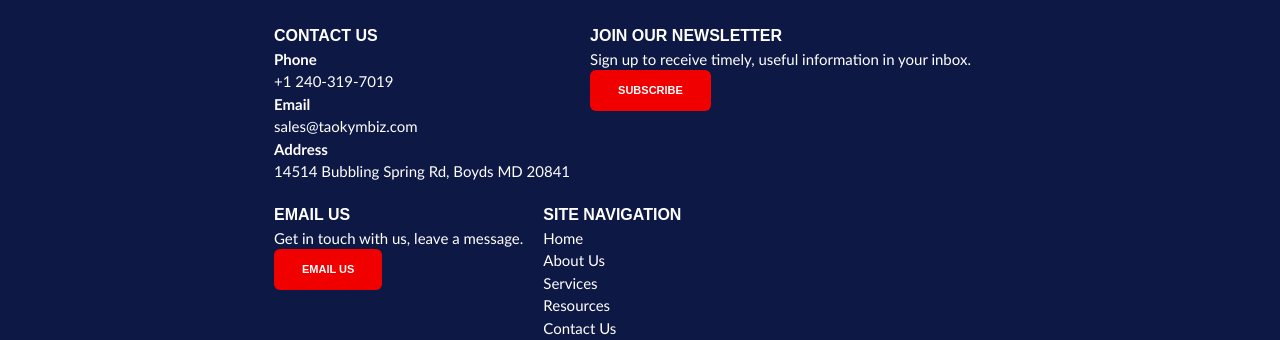
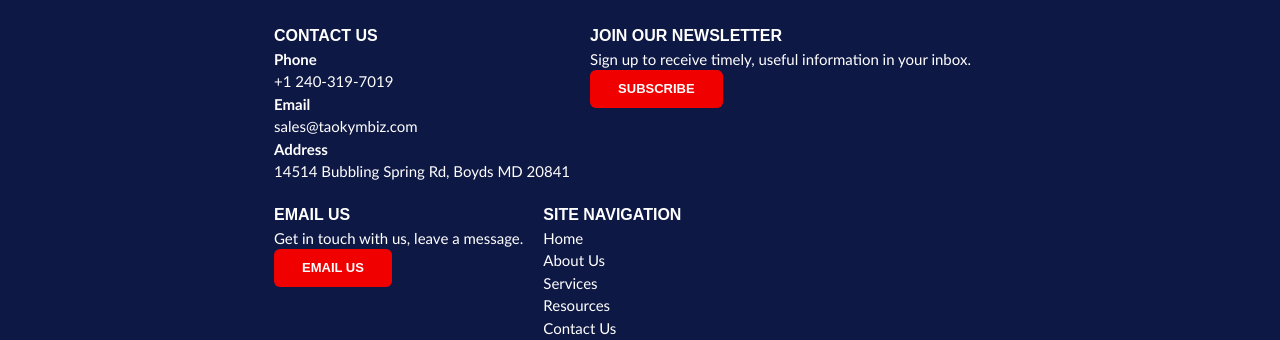
Before and after one commit to ryangarde/taokymbiz, a Nuxt app: page / in a window 1280 px wide. Shown: the part 2554-2894 px from the top of the page. Built offline with nearby package versions, Linux system fonts and the light colour scheme.

Commit message:
remove tailwind

```diff
--- a/components/MainFooter.vue
+++ b/components/MainFooter.vue
@@ -69,10 +69,10 @@
 button {
 	background-color: #f10000;
 	color: #fff;
-	padding: 12px 28px;
+	padding: 9px 28px;
 	border: none;
 	border-radius: 6px;
-	font-size: 11px;
+	font-size: 13px;
 	font-weight: 600;
 }
 </style>
--- a/nuxt.config.js
+++ b/nuxt.config.js
@@ -27,7 +27,7 @@ export default {
 	components: false,
 
 	// Modules for dev and build (recommended): https://go.nuxtjs.dev/config-modules
-	buildModules: ['@nuxt/postcss8'],
+	buildModules: [],
 
 	// Modules: https://go.nuxtjs.dev/config-modules
 	modules: [],
```
